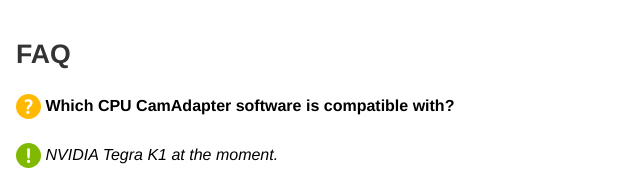
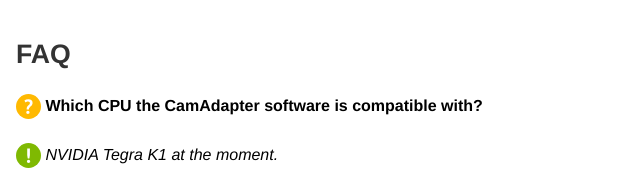
Before and after one commit to airmast/airmast.github.io, a website: page camadapter/index.html in a window 1280 px wide. Shown: the part 2450-2639 px from the top of the page, 0-640 px from the left. Drawn offline with Linux system fonts and the light colour scheme.

Commit message:
Travis automatic commit (__norepush__)

```diff
--- a/camadapter/index.html
+++ b/camadapter/index.html
@@ -182,7 +182,7 @@
         <h2>FAQ</h2>
         <p>
             <img src="/img/q.svg" align="middle" class="icon" height="25px" />
-         <strong>Which CPU CamAdapter software is compatible with?</strong></p>
+         <strong>Which CPU the CamAdapter software is compatible with?</strong></p>
         <p>
             <img src="/img/a.svg" align="middle" class="icon" alt="A" height="25px" />
          <em>NVIDIA Tegra K1 at the moment.</em></p>
```
